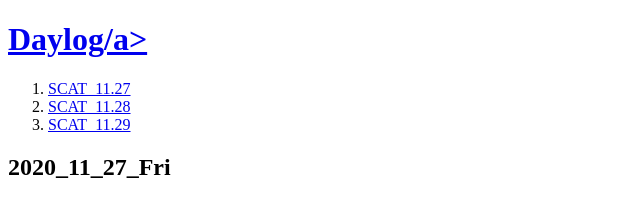
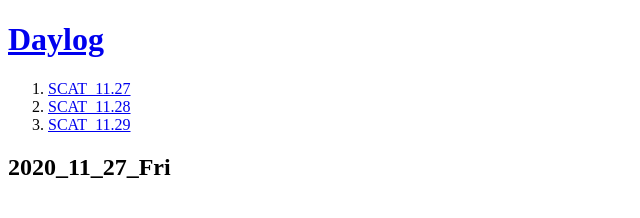
Before and after one commit to artificialscatrhyme/Scat, a plain HTML site: page 1.html in a window 1280 px wide. Shown: the top 218 px of the page, 0-640 px from the left. Drawn offline with Linux system fonts and the light colour scheme.

Commit message:
Update 1.html

```diff
--- a/1.html
+++ b/1.html
@@ -5,7 +5,7 @@
   <meta charset="utf-8">
 </head>
 <body>
-  <h1><a href="index.html" target="_blank" title="web index">Daylog/a></h1>
+  <h1><a href="index.html" target="_blank" title="web index">Daylog</a></h1>
 
   <ol>
     <li><a href="1.html">SCAT_11.27</a></li>
```
